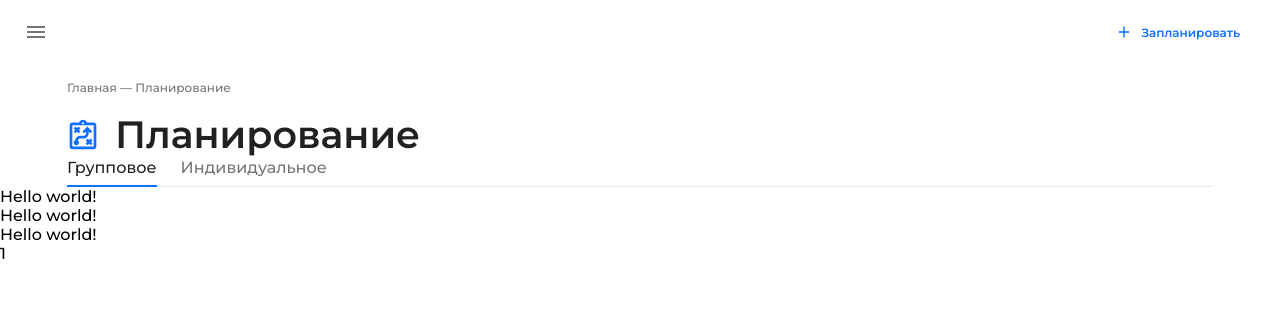
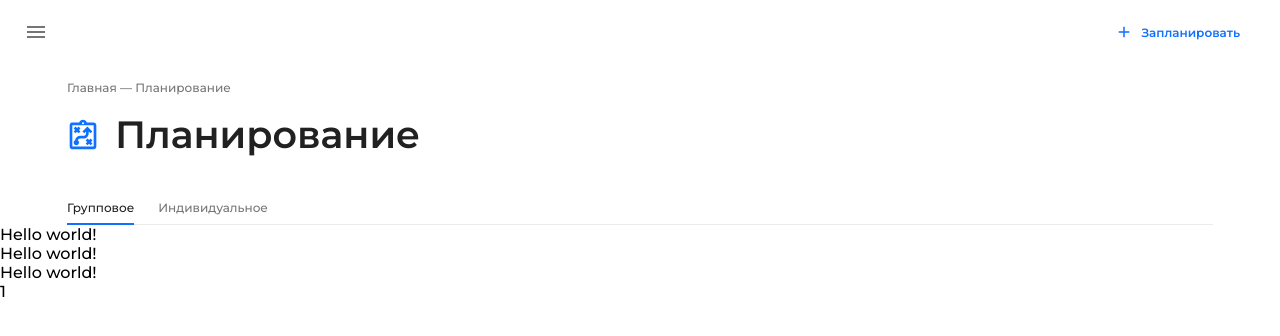
Before and after one commit to Evgeniy638/head-of-trainers, an Angular app: page / in a window 1280 px wide. Shown: the top 336 px of the page. Built offline with nearby package versions, Linux system fonts and the light colour scheme.

Commit message:
added matgin-top to app-root__body

```diff
--- a/src/app/app.component.html
+++ b/src/app/app.component.html
@@ -1,4 +1,4 @@
-<div class="app-root" [ngClass]="{'app-root_scroll': isScroll}">
+<div class="app-root">
 
   <ng-template #headerRightDesktop>
     <app-button
@@ -23,6 +23,7 @@
     [rightMobile]="headerRightMobile"
   ></app-header>
 
+  <main class="app-root__body" [ngClass]="{'app-root__body_scroll': isScroll}">
     <div class="container">
       <app-tabs
         [dataTabs]="dataTabs"
@@ -34,4 +35,5 @@
     Hello world!<br>
     Hello world!<br>
     {{ activeTabId }}
+  </main>
 </div>
--- a/src/app/app.component.scss
+++ b/src/app/app.component.scss
@@ -1,7 +1,22 @@
 @import "shared/variables";
 
+$desktop-body-margin-top: 42px;
+$mobile-body-margin-top: 10px;
+
 .app-root {
-  &_scroll {
-    margin-top: $size-scroll-header;
+  &__body {
+    margin-top: $desktop-body-margin-top;
+
+    @media (max-width: $max-mobile-width) {
+      margin-top: $mobile-body-margin-top;
+    }
+
+    &_scroll {
+      margin-top: $size-scroll-header + $desktop-body-margin-top;
+
+      @media (max-width: $max-mobile-width) {
+        margin-top: $size-scroll-header + $mobile-body-margin-top;
+      }
+    }
   }
 }
--- a/src/app/tabs/tabs.component.scss
+++ b/src/app/tabs/tabs.component.scss
@@ -8,6 +8,7 @@
     margin-right: 24px;
     cursor: pointer;
     padding-bottom: 8px;
+    font-size: 12px;
 
     &_active {
       color: var(--primary-black);
--- a/src/styles.scss
+++ b/src/styles.scss
@@ -2,7 +2,7 @@
 @import url('https://fonts.googleapis.com/css2?family=Montserrat:wght@500;600&display=swap');
 
 @import "styles/container";
-@import "styles/divider";
+@import "src/styles/divider";
 
 * {
   padding: 0;
--- a/src/styles/_container.scss
+++ b/src/styles/_container.scss
@@ -1,3 +1,9 @@
+@import "src/app/shared/variables";
+
 .container {
   margin: 0 67px;
+
+  @media (max-width: $max-mobile-width) {
+    margin: 0 16px;
+  }
 }
```
Also changed, not shown: src/styles/_divider.scss (renamed from src/styles/divider.scss). Lines whose indentation alone changed are shown as unchanged.
